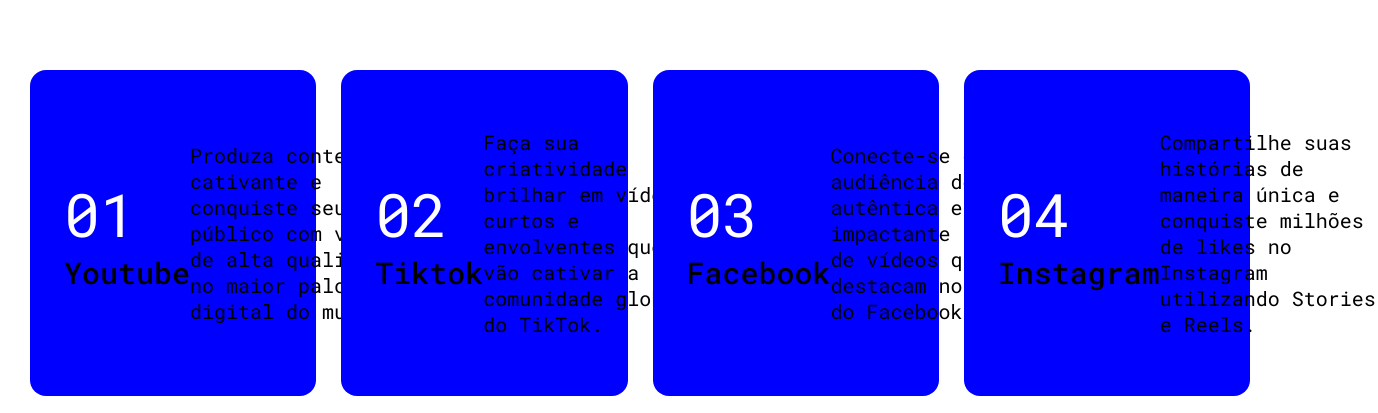
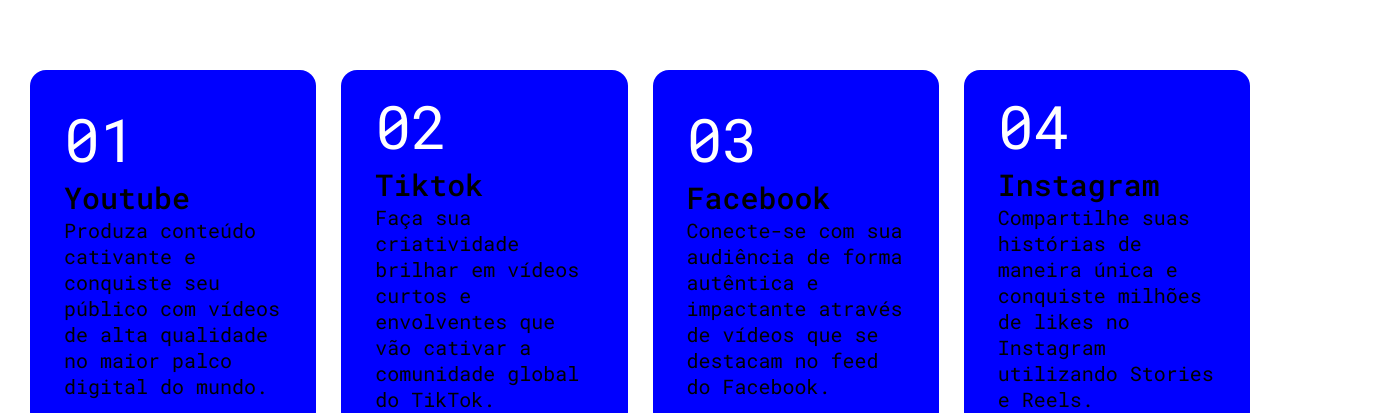
Before and after one commit to wendelldsant/CP1-React-2Sem, a React (Vite) app in the folder cp1-react-webdev/: page / in a window 1280 px wide. Shown: the part 455-868 px from the top of the page, 1378 px wide, since content can reach past the window. Built offline with nearby package versions, Linux system fonts and the light colour scheme.

Commit message:
FIX - Correção de BUGS nos Cards

```diff
--- a/cp1-react-webdev/src/index.css
+++ b/cp1-react-webdev/src/index.css
@@ -41,7 +41,7 @@
   font-size: 2.8rem;
 }
 
-nav ul li:hover {
+nav ul li a:hover {
   text-decoration: underline;
 }
 
@@ -77,6 +77,7 @@
 
 .redes-sociais{
   margin: 10rem 3rem;
+  max-width: 100vw;
   display: grid;
   grid-template-columns: 1fr 1fr 1fr 1fr;
   gap: 25px;
@@ -84,7 +85,7 @@
 
 .box{
   border-radius: 16px;
-  height: 326px;
+  min-height: 326px;
   background-color: blue;
   padding: 16px 34px 16px 34px;
   display: flex;
```
